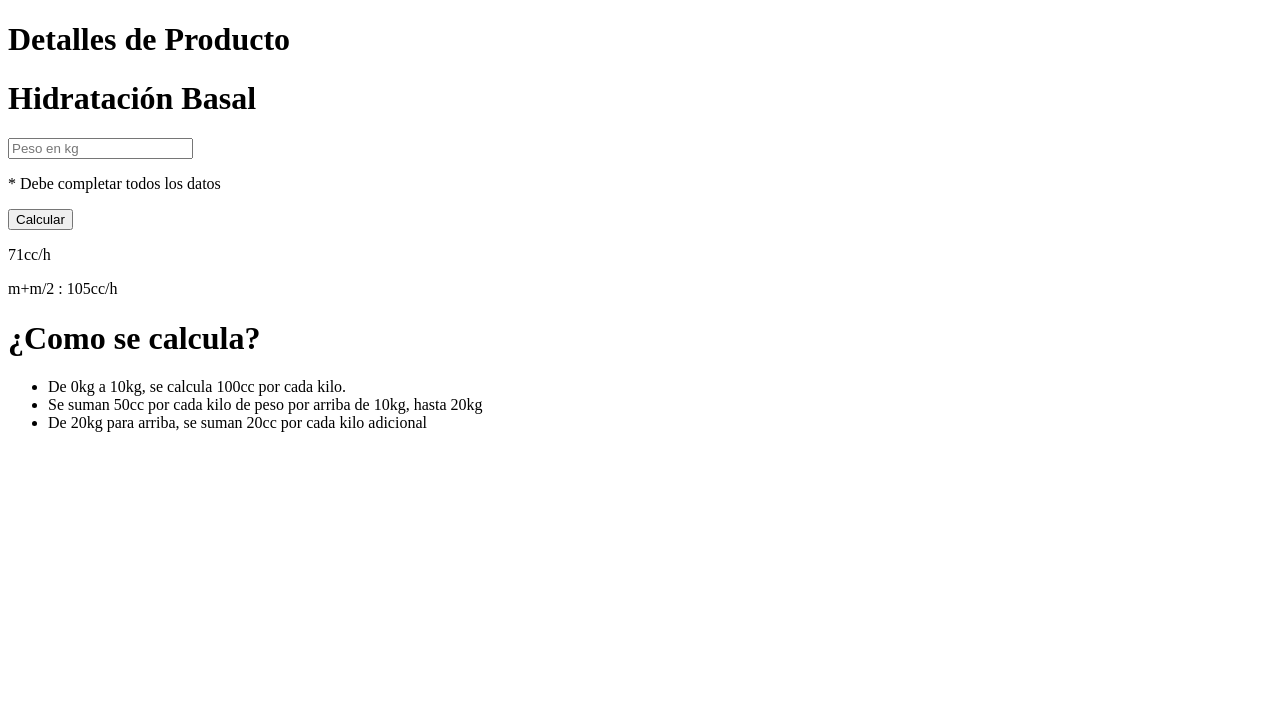
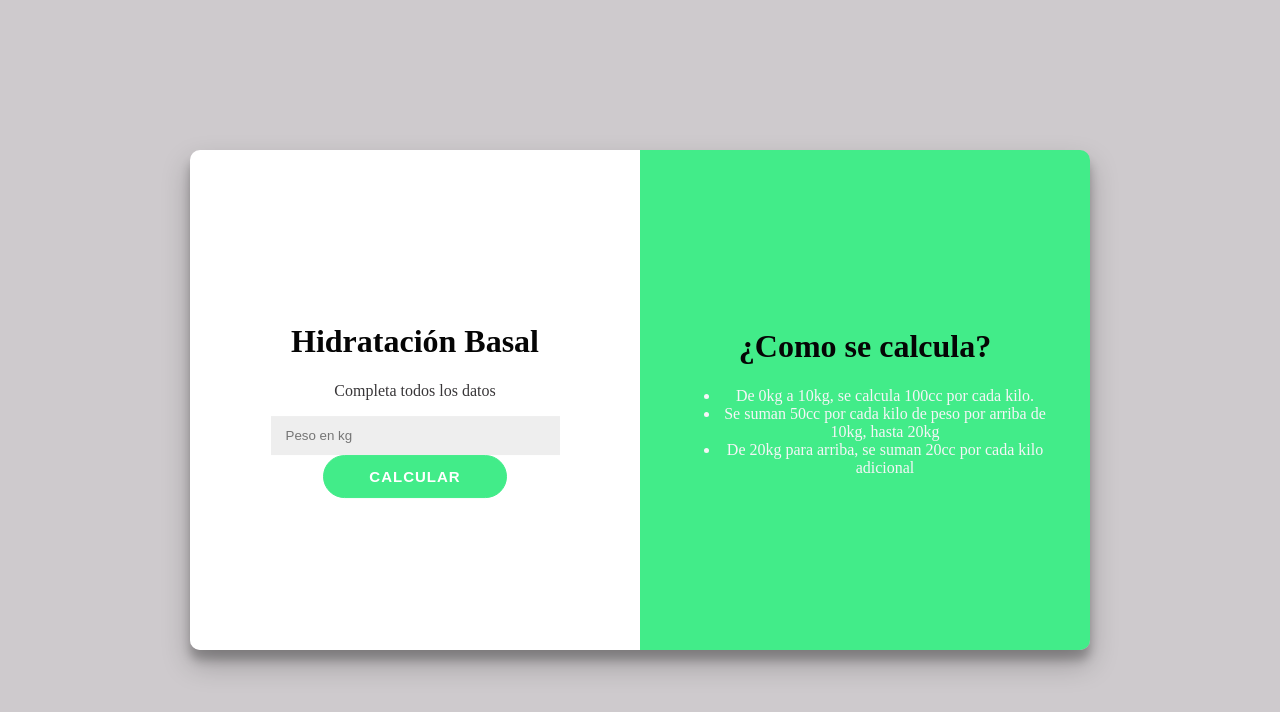
Before and after one commit to GabrieladcCespedes/calculadoraBasal.github.io, a plain HTML site: page index.html in a window 1280 px wide. Drawn offline with Linux system fonts and the light colour scheme.

Commit message:
Add files via upload

```diff
--- a/index.html
+++ b/index.html
@@ -1,20 +1,25 @@
 <!DOCTYPE html>
 <html>
     <head>
-        <title>Calculadora de Hidratación Basal</title>
+        <title >Calculadora de Hidratación Basal</title>
+        <link rel="stylesheet" href="./style.css" />
     </head>
     <body>
-        <h1>Detalles de Producto</h1>
-        <div>
-            <div>
+
+        <div id = "contenedor">
+            <div id = "calculadora">
+                <div class="contenido">
                     <h1>Hidratación Basal</h1>
-                <input type="number" placeholder="Peso en kg" />
-                <p>* Debe completar todos los datos</p>
-                <button>Calcular</button>
-                <p>71cc/h</p>
-                <p>m+m/2 : 105cc/h</p>
+                    <p class="item">Completa todos los datos</p>
+                    <input class="item" id="peso" type="number" placeholder="Peso en kg" />
+                    <p class="item" id="error">* Debe completar todos los datos</p>
+                    <button class="item" id="calcular">Calcular</button>
+                    <p class=" item resultado" id="flu">71cc/h</p>
+                    <p class="item resultado" id="man">m+m/2 : 105cc/h</p>
                 </div>
-            <div>
+            </div>
+            <div id = "detalle">
+                <div class="contenido">
                     <h1>¿Como se calcula?</h1>
                     <ul>
                         <li>De 0kg a 10kg, se calcula 100cc por cada kilo.</li>
@@ -23,5 +28,6 @@
                     </ul>
                 </div>
             </div>
+        </div>
     </body>
 </html>
--- /dev/null
+++ b/style.css
@@ -0,0 +1,83 @@
+h1{
+    color: rgb(5, 5, 5); /*Define el color de los titulos que se encuentren dentro de cualquier h1*/
+
+}
+@import url('https://es.fontzzz.com/font/13660_times_new_roman.htm');
+
+body{
+    background: #cecacd; /*Define el color del fondo de toda la pagina*/
+    font-family: 'times_new_roman'; /*Define el tipo de letra de lo que se encuentre en el body*/
+    color: #383638 /*Define el color de la fuente de lo que se encuentre en el body*/
+}
+#contenedor{
+    width: 900px;
+    height: 500px;
+    text-align: center;
+    /* Estas 3 lineas se encargan de centrar el div vertical y horizontalmente */
+    position: absolute;
+    inset: 0;
+    margin: auto;
+    border-radius: 10px;
+    overflow: hidden;
+    box-shadow: 0 14px 28px rgba(0,0,0,0.25), 0 10px 10px rgba(0,0,0,0.22);
+}
+#calculadora{
+    background: white;
+    /* Con estas 3 lineas vamos a hacer que los divs queden lado a lado */
+    width: 50%;
+    height: 100%;
+    float: left;
+}
+
+#detalle{
+    background: #42ec89;
+    /* Con estas 3 lineas vamos a hacer que los divs queden lado a lado */
+    width: 50%;
+    height: 100%;
+    float: left;
+    color: #f6f5f7;
+}
+.contenido{
+    /* Estas tres lineas van a centrar el contenido verticalmente dentro de cada div */
+    position: relative;
+    top: 50%;
+    transform: translateY(-50%);
+    overflow: hidden;
+    padding: 40px;
+}
+input {
+	width: 70%;
+    padding: 12px 15px;
+    border: none;
+    background-color: #eee;
+}
+
+button {
+  font-size: 15px;
+	font-weight: bold;
+	padding: 12px 45px;
+	border-radius: 30px;
+	background-color: #42ec89;
+	border: 1px solid #42ec89;
+	color: #FFFFFF;
+	text-transform: uppercase;
+	letter-spacing: 1px;
+	transition: transform 20ms ease-in;
+}
+
+button:active {
+	transform: scale(0.95);
+}
+#error{
+    color: red;
+    font-weight: bold;
+    display: none;
+}
+
+.resultado{
+    color: #0A81D1;
+    font-weight: bold;
+    font-size: 25px;
+    margin-bottom: 5px;
+    display: none;
+}
```
Lines whose indentation alone changed are shown as unchanged.
